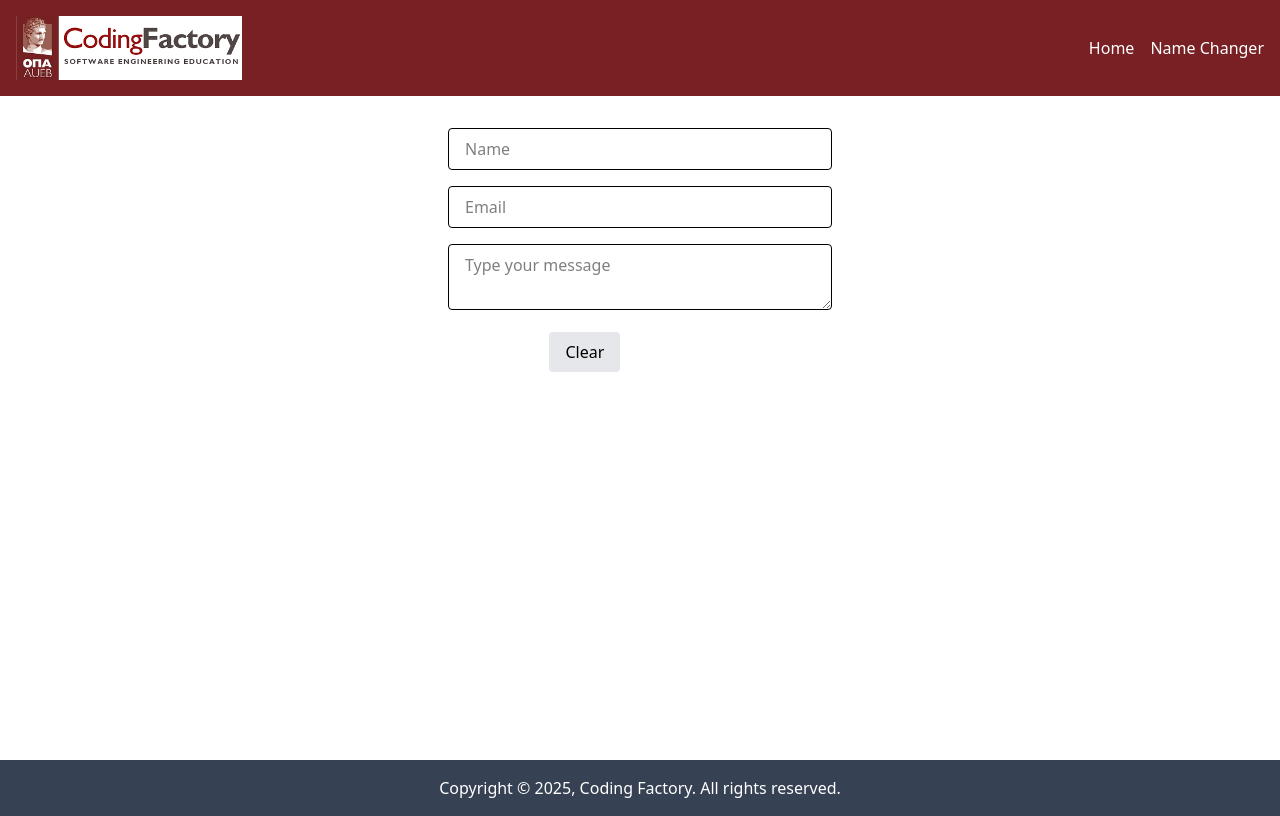
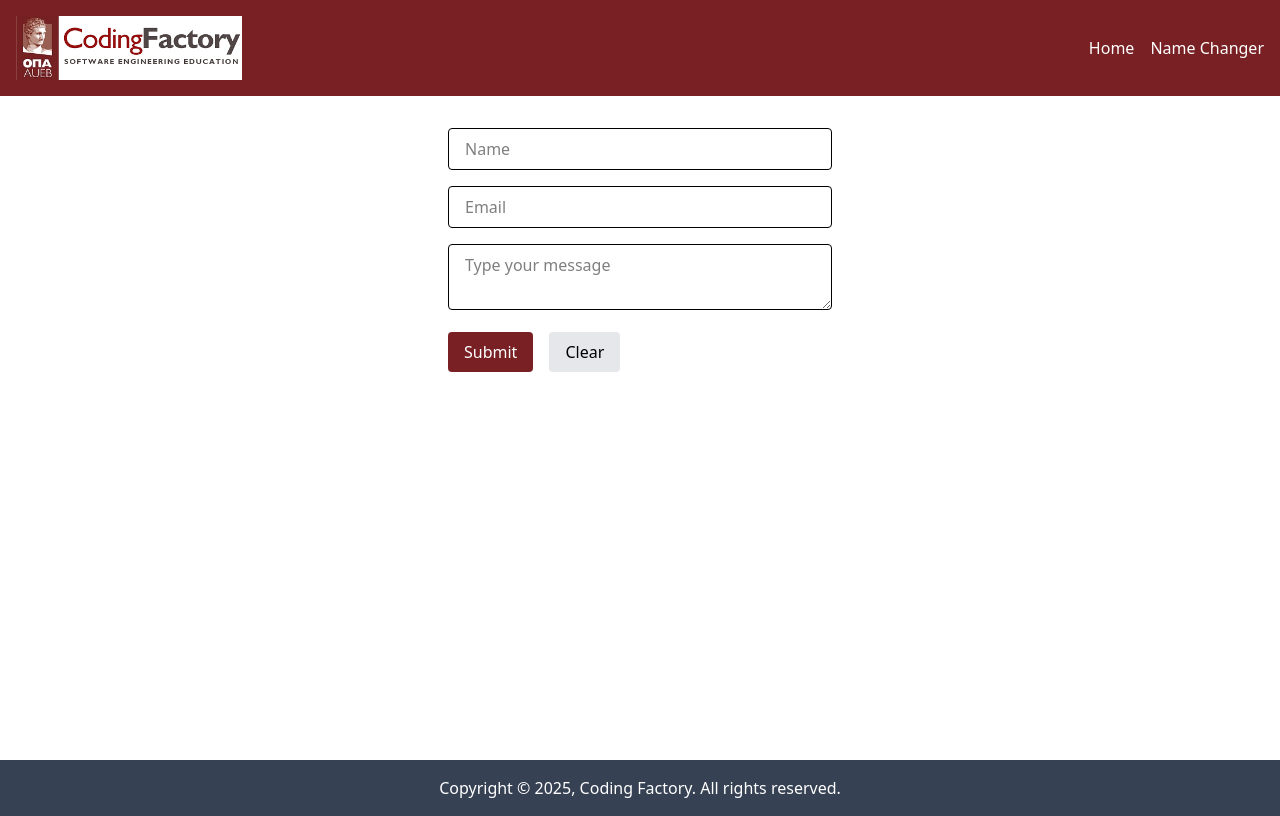
Before and after one commit to StavriannaLeon/react-intro, a React (Vite) app: page / in a window 1280 px wide. Built offline with nearby package versions, Linux system fonts and the light colour scheme.

Commit message:
chore: fix bg color class name

```diff
--- a/src/components/MultiFieldFormWithZodValidation.tsx
+++ b/src/components/MultiFieldFormWithZodValidation.tsx
@@ -129,7 +129,7 @@ const MultiFieldFormWithZodValidation = () => {
                     <div className="flex gap-4">
                         <button
                             type="submit"
-                            className="bg-cf-dark-red text-white px-4 py-2 rounded"
+                            className="bg-custom-dark-red text-white px-4 py-2 rounded"
                         >
                             Submit
                         </button>
```
